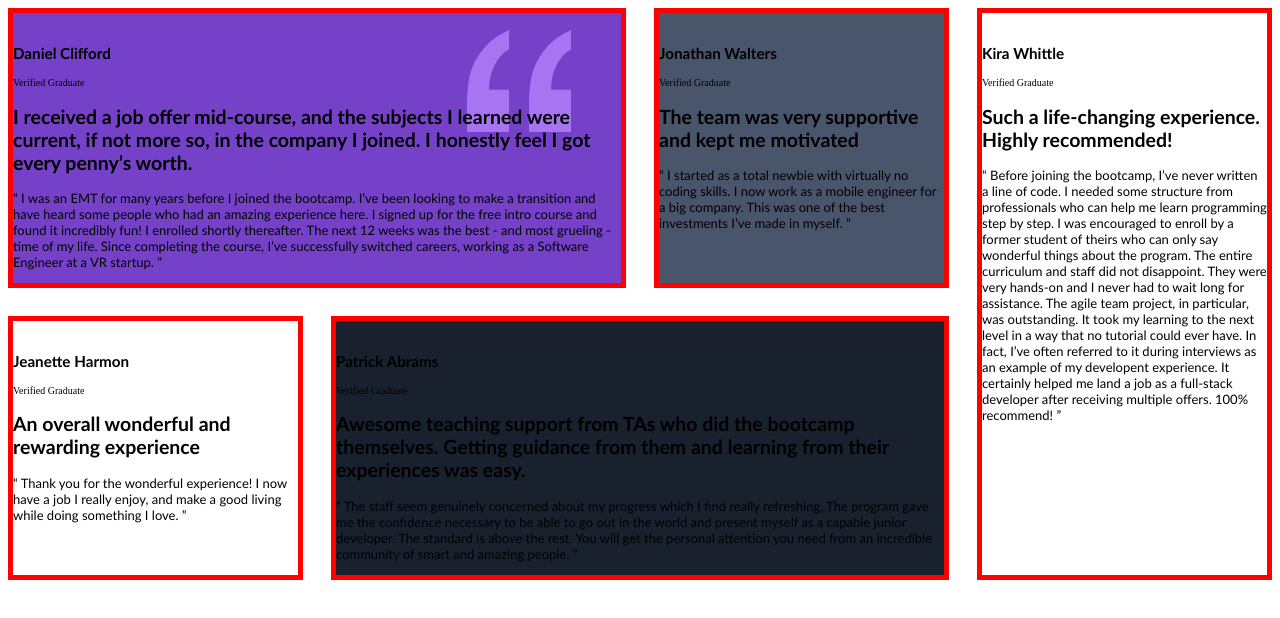
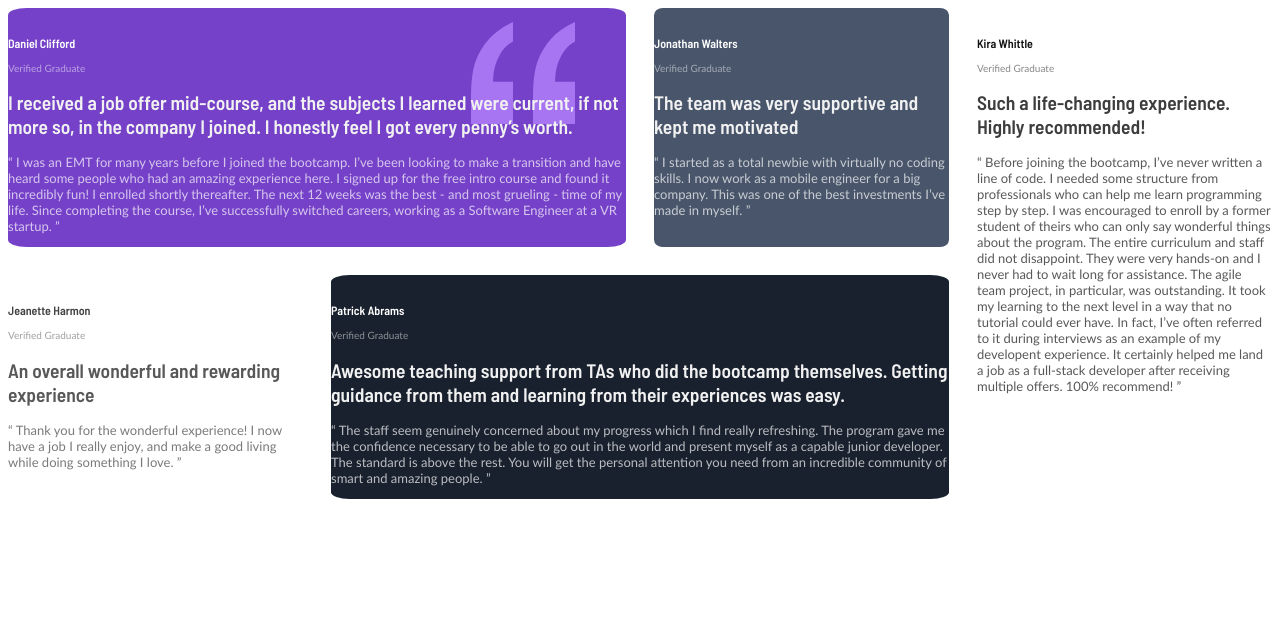
Before and after one commit to ElliottMcDonald/Testimonials-Grid-Frontend-Mentor, a plain HTML site: page index.html in a window 1280 px wide. Drawn offline with Linux system fonts and the light colour scheme; a web font is replaced by a local one.

Commit message:
Refine html classes and css selectors.
Change html classes to remove unnessecary text. Simplify css slectors and use psuedo-selectors where possible for training.

```diff
--- a/css/style.css
+++ b/css/style.css
@@ -26,6 +26,7 @@ body {
     font-family: 'Barlow Semi Condensed Medium', 'Gill Sans', 'Trebuchet MS', sans-serif;
 }
 
+/* Grid Container Styles */
 .container {
     /* max-width: 1440px; */
     /* margin-left: 290px;
@@ -35,8 +36,11 @@ body {
     grid-template-columns: repeat(4, 1fr);
     grid-template-rows: auto;
 }
+
+/* Grid Item Styles */
+
 .item {
-    border: 5px solid red;
+    border-radius: 3%;
 }
 
 .item:nth-of-type(1) {
@@ -54,28 +58,67 @@ body {
     grid-row: 1/3;
 }
 
-.item--purple {
+.item:first-of-type {
     background-color: rgb(117,65,200);
     background-image: url(../images/bg-pattern-quotation.svg);
     background-position: 90% 10%;
     background-repeat: no-repeat;
 }
 
-.item--grey {
+.item:nth-of-type(2) {
     background-color: rgb(72,85,106);
 }
 
-.item--black {
+.item:nth-of-type(4) {
     background-color: rgb(25,33,46);
 }
 
-.item--white--small, .item--white--large {
+.item--black--text {
     background-color: rgb(255, 255, 255);
 }
 
+/* Text Styles */
+
+.item--white--text {
+    color: rgb(255, 255, 255);
+}
+
+.item:nth-of-type(3) {
+    color: rgb(66, 66, 66);
+}
+
+.item:last-of-type {
+    color: rgb(19, 18, 18);
+}
+
+h2 {
+    font-family: 'Barlow Semi Condensed Semi Bold', Arial, Helvetica, sans-serif;
+}
+
+.item--white--text h2 {
+    color: rgb(241, 241, 241);
+}
+
+.item:nth-of-type(3) h2 {
+    color: rgb(88, 88, 88);
+}
+
+.item:last-of-type h2 {
+    color: rgb(61, 61, 61);
+}
+
+.name {
+    font-family: 'Barlow Semi Condensed Semi Bold', Arial, Helvetica, sans-serif;
+    font-size: 12px;
+}
+
 .status {
-    font-family: 'Barlow Semi Condensed Medium';
+    opacity: 0.5;
     font-size: 10px;
+}
+
+.quote {
+    opacity: 0.7;
 }
 
 
--- a/index.html
+++ b/index.html
@@ -16,11 +16,13 @@
 </head>
 <body>
   <section class="container">
-    <article class="item--purple item">
+    <article class="item--white--text item">
       <header>
         <img src="" alt="" class="photo">
+        <div class="info">
           <h1 class="name">Daniel Clifford</h1>
           <p class="status">Verified Graduate</p>
+        </div>
       </header>
       <h2>
         I received a job offer mid-course, and the subjects I learned were current, if not more so,
@@ -34,11 +36,13 @@
         the course, I’ve successfully switched careers, working as a Software Engineer at a VR startup. ”
       </p>
     </article>
-    <article class="item--grey item">
+    <article class="item--white--text item">
       <header>
         <img src="" alt="" class="photo">
+        <div class="info">
           <h1 class="name">Jonathan Walters</h1>
           <p class="status">Verified Graduate</p>
+        </div>
       </header>
       <h2>The team was very supportive and kept me motivated</h2>
       <p class="quote">
@@ -46,10 +50,10 @@
         for a big company. This was one of the best investments I’ve made in myself. ”
       </p>
     </article>
-    <article class="item--white--small item">
+    <article class="item--black--text item">
       <header>
         <img src="" alt="" class="photo">
-        <div class="personal-details">
+        <div class="info">
           <h1 class="name">Jeanette Harmon</h1>
           <p class="status">Verified Graduate</p>
         </div>
@@ -60,11 +64,13 @@
         while doing something I love. ”
       </p>
     </article>
-    <article class="item--black item">
+    <article class="item--white--text item">
       <header>
         <img src="" alt="" class="photo">
+        <div class="info">
           <h1 class="name">Patrick Abrams</h1>
           <p class="status">Verified Graduate</p>
+        </div>
       </header>
       <h2>
         Awesome teaching support from TAs who did the bootcamp themselves. Getting guidance from them and
@@ -77,11 +83,13 @@
         an incredible community of smart and amazing people. ”
       </p>
     </article>
-    <article class="item--white--large item">
+    <article class="item--black--text item">
       <header>
         <img src="" alt="" class="photo">
+        <div class="info">
           <h1 class="name">Kira Whittle</h1>
           <p class="status">Verified Graduate</p>
+        </div>
       </header>
       <h2>Such a life-changing experience. Highly recommended!</h2>
       <p class="quote">
```
Lines whose indentation alone changed are shown as unchanged.
